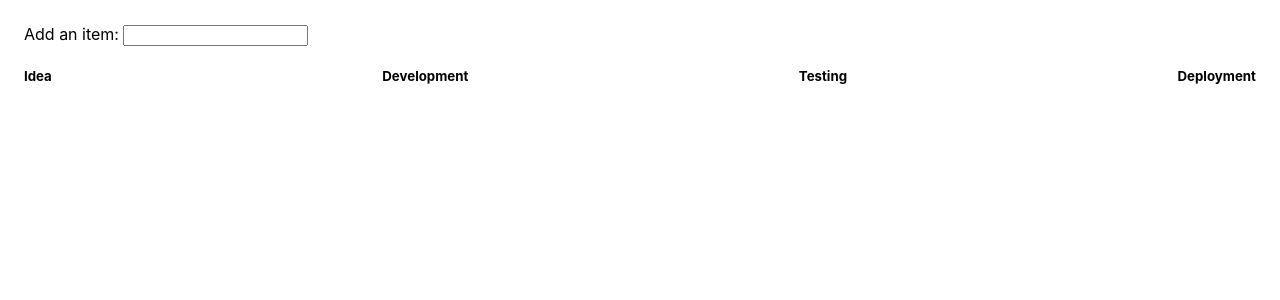
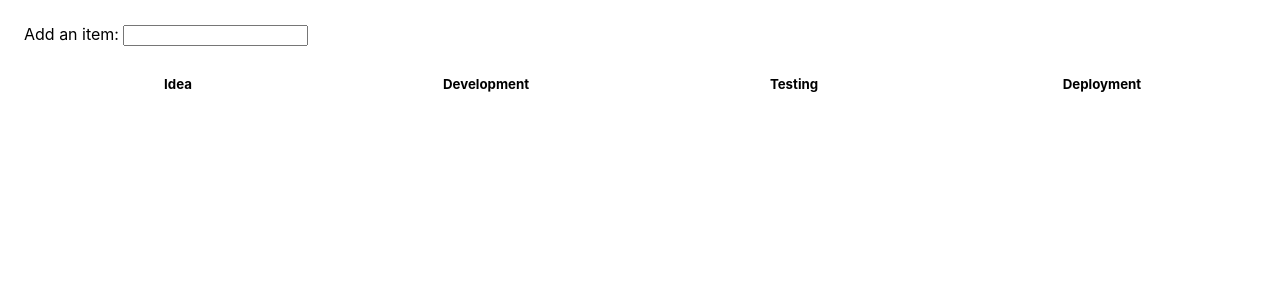
Before and after one commit to FlavioMiyaji/AssemblyLine, a React (Create React App) app: page / in a window 1280 px wide. Shown: the top 300 px of the page. Built offline with nearby package versions, Linux system fonts and the light colour scheme.

Commit message:
Fixing Tasks Style

```diff
--- a/src/components/AssemblyLine/index.tsx
+++ b/src/components/AssemblyLine/index.tsx
@@ -1,6 +1,6 @@
 import { useState } from "react";
 
-import { Container, Header, Stages, Stage, Task } from "./styles";
+import { Container, Header, Stages, Stage, Tasks, Task } from "./styles";
 
 type Props = {
   stages: string[];
@@ -60,7 +60,7 @@ export function AssemblyLine({ stages: initStages }: Props) {
         {stages.map((stage) => (
           <Stage data-testid="stage" key={stage.name}>
             <h5>{stage.name}</h5>
-            <div data-testid="tasks">
+            <Tasks data-testid="tasks">
               {stage.tasks.map((task) => {
                 if (!task) return null;
                 return (
@@ -73,7 +73,7 @@ export function AssemblyLine({ stages: initStages }: Props) {
                   </Task>
                 );
               })}
-            </div>
+            </Tasks>
           </Stage>
         ))}
       </Stages>
--- a/src/components/AssemblyLine/styles.ts
+++ b/src/components/AssemblyLine/styles.ts
@@ -14,6 +14,17 @@ export const Stages = styled.div`
   justify-content: space-between;
 `;
 
-export const Stage = styled.div``;
+export const Stage = styled.div`
+  flex: 1;
+  padding: 8px;
+  display: flex;
+  flex-direction: column;
+  align-items: center;
+`;
+
+export const Tasks = styled.div`
+  display: flex;
+  flex-direction: column;
+`;
 
 export const Task = styled.button``;
```
